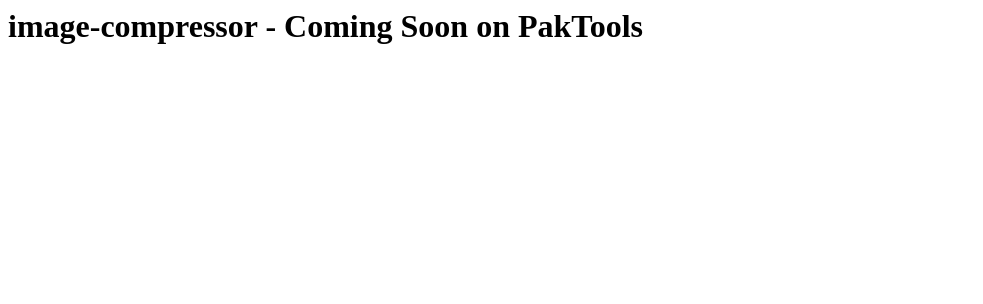
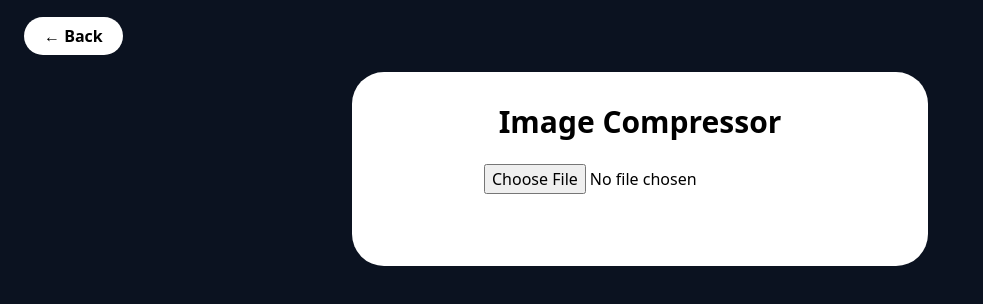
Before and after one commit to msiecombsn247/PakTools, a plain HTML site: page image-compressor.html in a window 1280 px wide. Shown: the whole page, without its empty margins (0-983 px from the left). Drawn offline with nearby package versions, Linux system fonts and the light colour scheme.

Commit message:
Replace placeholder with complete HTML structure

```diff
--- a/image-compressor.html
+++ b/image-compressor.html
@@ -1 +1 @@
-<h1>image-compressor - Coming Soon on PakTools</h1>
+<!DOCTYPE html><html><head><meta charset="UTF-8"><meta name="viewport" content="width=device-width"><title>Image Compressor</title><script src="https://cdn.tailwindcss.com"></script></head><body class="bg-[#0b1220] p-6"><a href="index.html" class="bg-white px-5 py-2 rounded-full font-bold">← Back</a><div class="max-w-xl mx-auto bg-white rounded-[2rem] p-8 mt-6 text-center"><h1 class="text-3xl font-black">Image Compressor</h1><input type="file" id="file" class="mt-6"><br><img id="img" class="mt-4 max-w-full mx-auto"><br><a id="down" class="hidden bg-black text-white px-6 py-2 rounded-full mt-4 inline-block">Download 20KB</a></div><script>file.onchange=e=>{let f=e.target.files[0];let r=new FileReader();r.onload=()=>{img.src=r.result;let c=document.createElement('canvas');let im=new Image();im.onload=()=>{c.width=im.width;c.height=im.height;c.getContext('2d').drawImage(im,0,0);let q=0.7;let d=c.toDataURL('image/jpeg',q);down.href=d;down.download='compressed.jpg';down.classList.remove('hidden')}};im.src=r.result};r.readAsDataURL(f)}</script></body></html>
```
